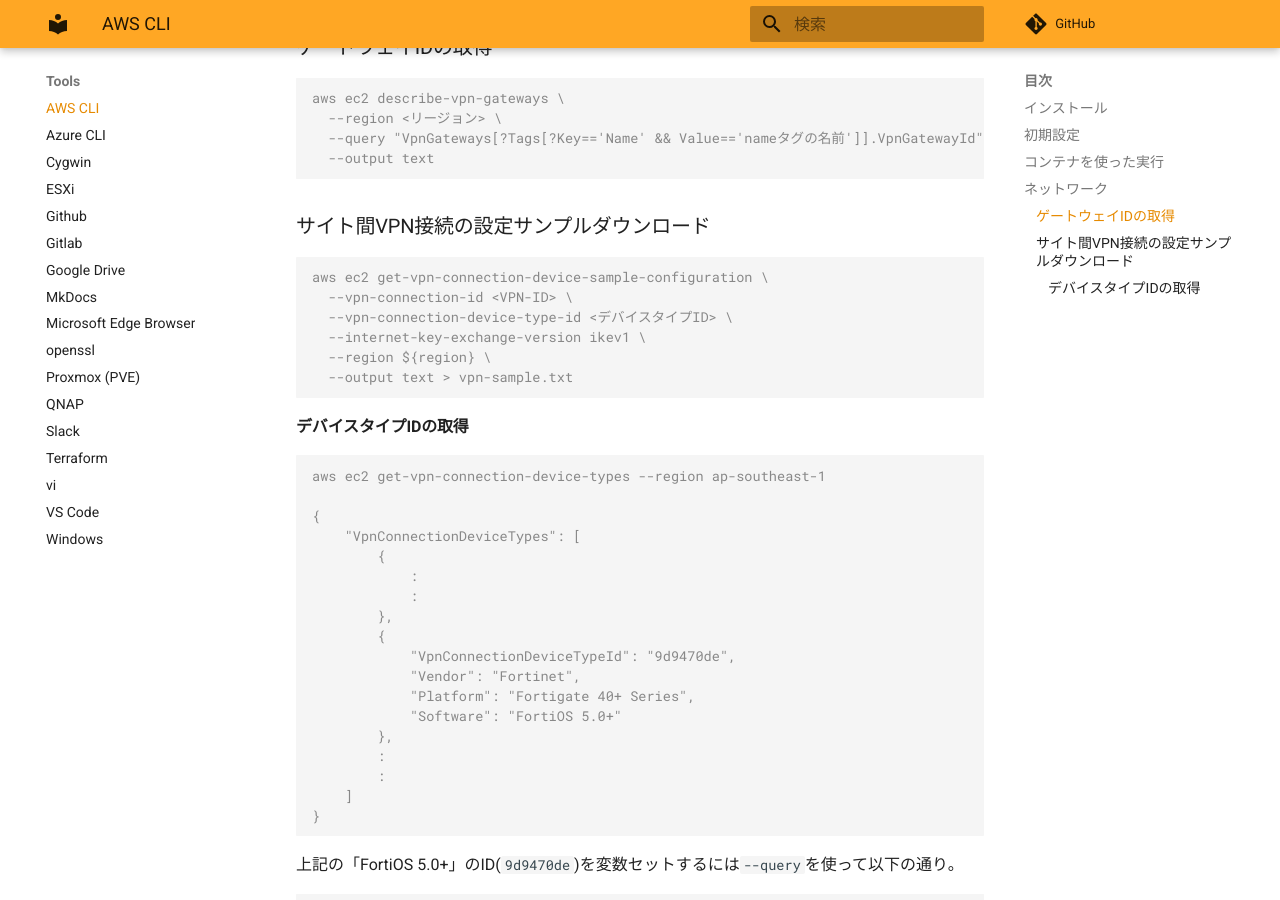
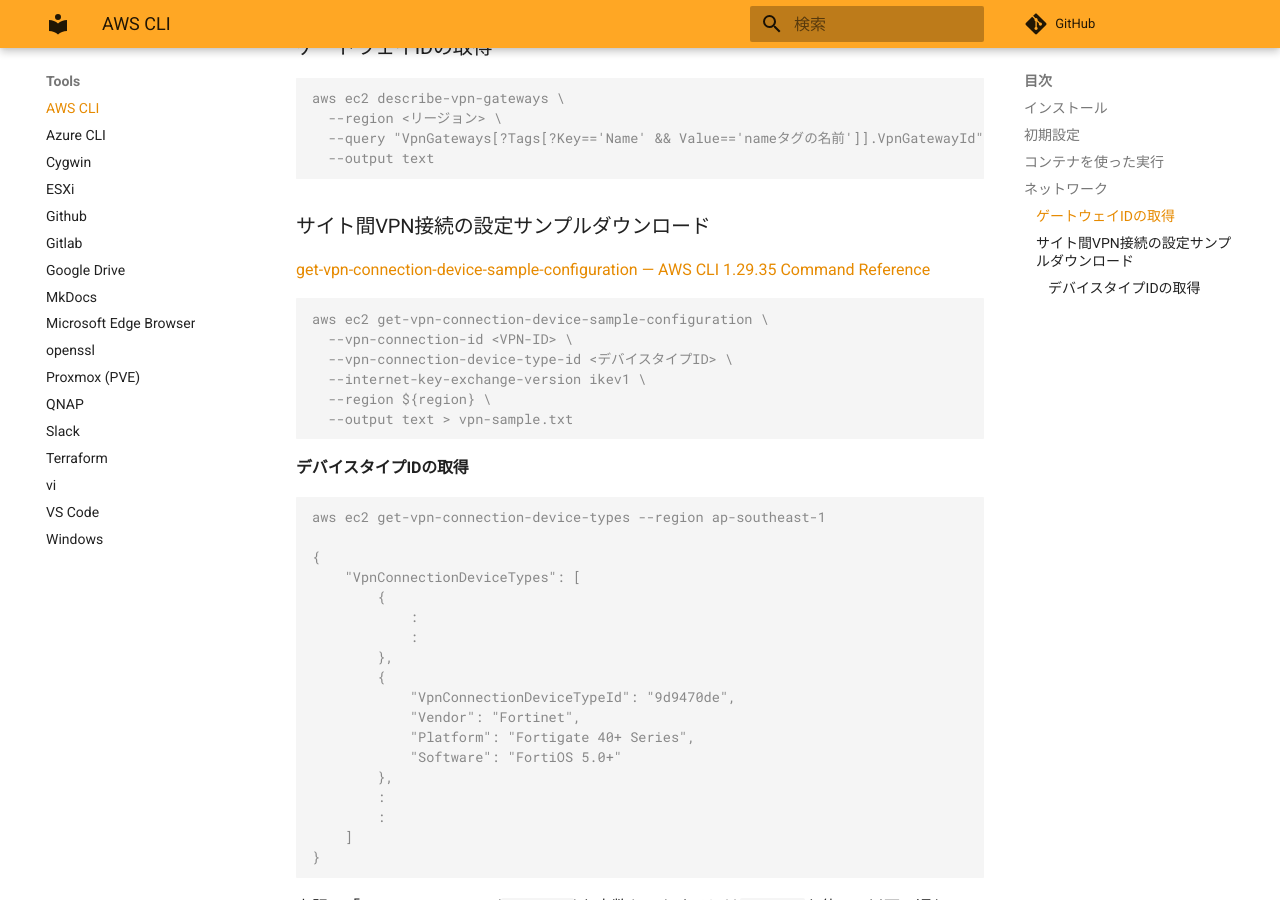
Before and after one commit to zaki-lknr/docs, an MkDocs documentation site: the page built from docs/Tools/aws.md, in a window 1280 px wide and 900 px high, scrolled down 1305 px. Built offline with MkDocs 1.6.1 and Material for MkDocs 9.7.7, drawn with Linux system fonts in a browser that asks for light colours; comment, search, counter and statistics services are not loaded.

Commit message:
add: tools/aws: VPN接続サンプルDLのリンク

````diff
--- a/docs/Tools/aws.md
+++ b/docs/Tools/aws.md
@@ -67,6 +67,8 @@ aws ec2 describe-vpn-gateways \
 
 ### サイト間VPN接続の設定サンプルダウンロード
 
+[get-vpn-connection-device-sample-configuration — AWS CLI 1.29.35 Command Reference](https://docs.aws.amazon.com/cli/latest/reference/ec2/get-vpn-connection-device-sample-configuration.html)
+
 ```console
 aws ec2 get-vpn-connection-device-sample-configuration \
   --vpn-connection-id <VPN-ID> \
````
